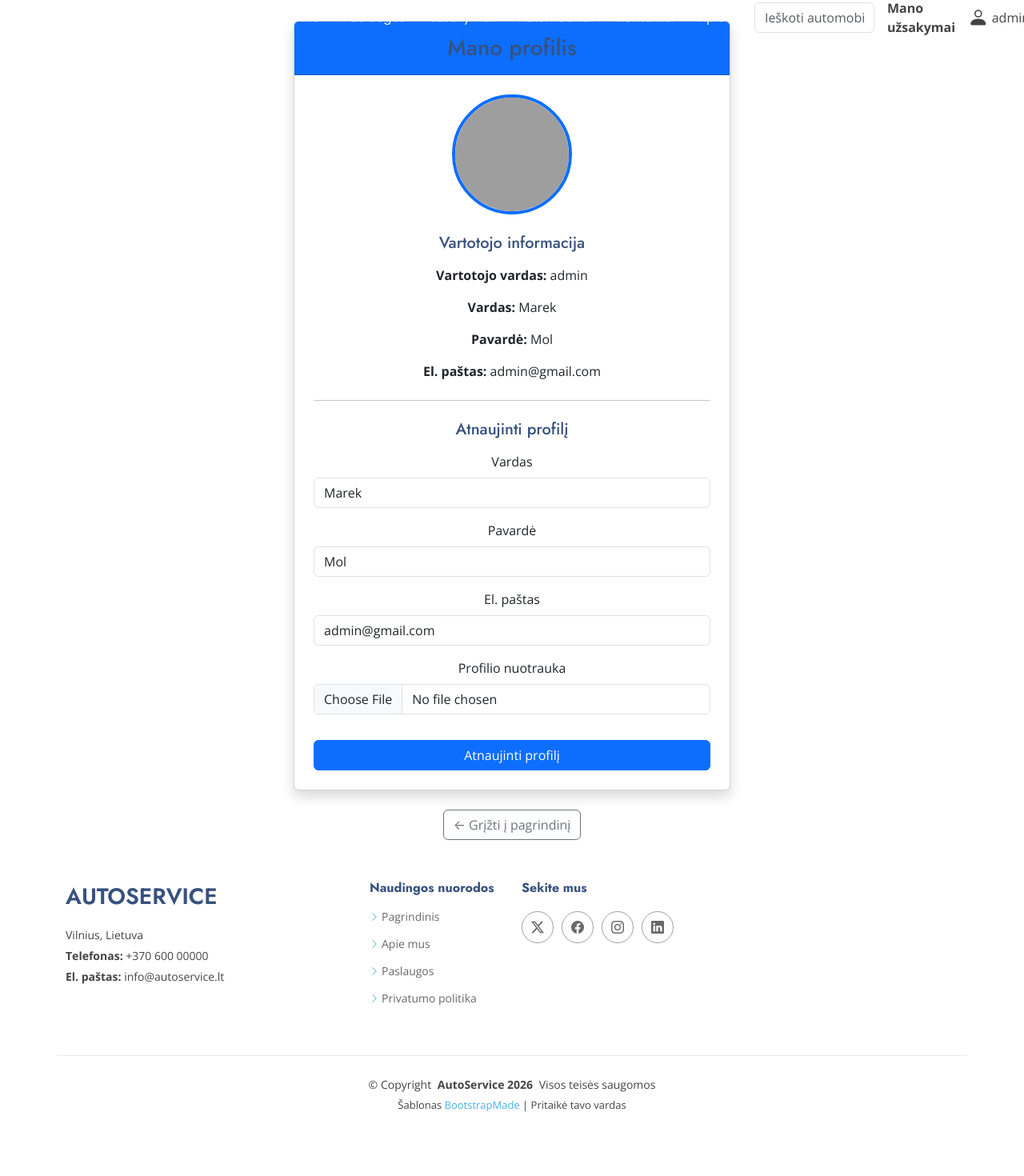
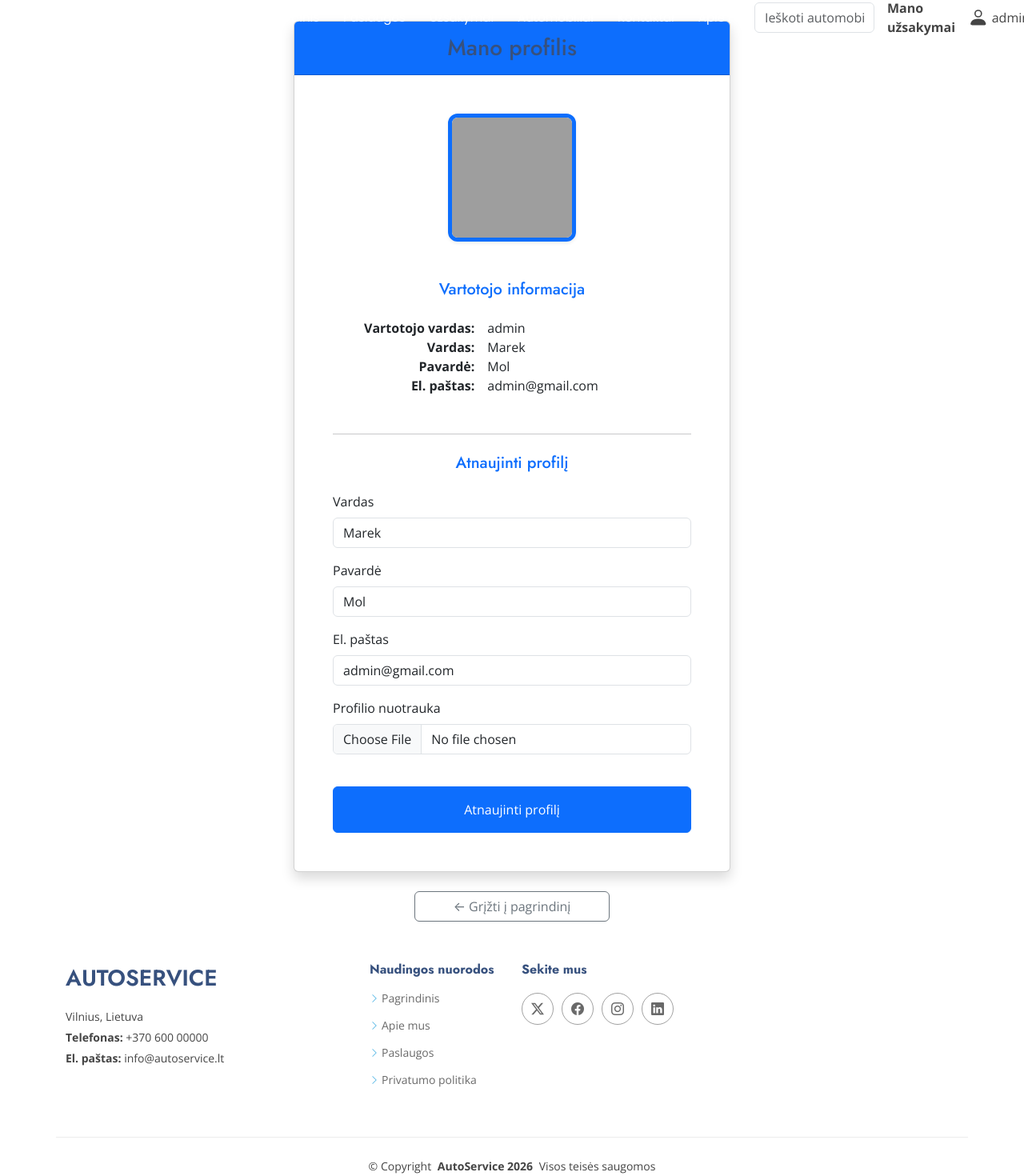
Before and after one commit to marelia-dev/django-autoservice-system, a Django app: page /order/profile/ in a window 1280 px wide. Shown: the part 22-1492 px from the top of the page at 80% size. Before the commit the page ends 1412 px from the top, so only its background shows below. Run offline with Django 5.2, Linux system fonts and the light colour scheme; a user stored in the database is signed in; some libraries are stand-ins or nearby versions; grey boxes are pictures that could not be loaded.

Commit message:
10: profilio puslapyje rodomo nuotrauka kvadratine profilije

```diff
--- a/mysite/autoservice/templates/autoservice/profile.html
+++ b/mysite/autoservice/templates/autoservice/profile.html
@@ -14,35 +14,51 @@
                     <h3 class="mb-0">Mano profilis</h3>
                 </div>
 
-                <div class="card-body p-4 text-center">
-                    <!-- Показ текущего фото -->
+                <div class="card-body p-5">
+
+                    <!-- Квадратное фото профиля -->
+                    <div class="text-center mb-5">
                         {% if user.photo %}
                             <img src="{{ user.photo.url }}"
                                  alt="Profilio nuotrauka"
-                             class="rounded-circle mb-4"
-                             style="width: 150px; height: 150px; object-fit: cover; border: 4px solid #0d6efd;">
+                                 class="shadow-sm"
+                                 style="width: 160px; height: 160px; object-fit: cover; border: 5px solid #0d6efd; border-radius: 12px;">
                         {% else %}
-                        <div class="mb-4">
-                            <i class="bi bi-person-circle" style="font-size: 120px; color: #ccc;"></i>
+                            <div style="width: 160px; height: 160px; margin: 0 auto; background-color: #f8f9fa;
+                                        border: 5px solid #0d6efd; border-radius: 12px; display: flex;
+                                        align-items: center; justify-content: center;">
+                                <i class="bi bi-person-circle" style="font-size: 90px; color: #ced4da;"></i>
                             </div>
                         {% endif %}
+                    </div>
 
-                    <!-- Информация -->
-                    <h5 class="mb-3">Vartotojo informacija</h5>
-                    <p><strong>Vartotojo vardas:</strong> {{ user.username }}</p>
-                    <p><strong>Vardas:</strong> {{ user.first_name|default:"—" }}</p>
-                    <p><strong>Pavardė:</strong> {{ user.last_name|default:"—" }}</p>
-                    <p><strong>El. paštas:</strong> {{ user.email|default:"—" }}</p>
+                    <!-- Информация о пользователе -->
+                    <h5 class="text-center text-primary mb-4">Vartotojo informacija</h5>
+
+                    <div class="row mb-5 gx-3">
+                        <div class="col-5 fw-bold text-end">Vartotojo vardas:</div>
+                        <div class="col-7">{{ user.username }}</div>
+
+                        <div class="col-5 fw-bold text-end">Vardas:</div>
+                        <div class="col-7">{{ user.first_name|default:"—" }}</div>
+
+                        <div class="col-5 fw-bold text-end">Pavardė:</div>
+                        <div class="col-7">{{ user.last_name|default:"—" }}</div>
+
+                        <div class="col-5 fw-bold text-end">El. paštas:</div>
+                        <div class="col-7">{{ user.email|default:"—" }}</div>
+                    </div>
 
                     <hr class="my-4">
 
-                    <!-- Форма обновления -->
-                    <h5 class="mb-3">Atnaujinti profilį</h5>
+                    <!-- Форма обновления профиля -->
+                    <h5 class="text-center text-primary mb-4">Atnaujinti profilį</h5>
+
                     <form method="post" enctype="multipart/form-data">
                         {% csrf_token %}
                         {{ form|crispy:"bootstrap5" }}
 
-                        <button type="submit" class="btn btn-primary w-100 mt-3">
+                        <button type="submit" class="btn btn-primary w-100 mt-4 py-3">
                             Atnaujinti profilį
                         </button>
                     </form>
@@ -50,10 +66,11 @@
             </div>
 
             <div class="text-center mt-4">
-                <a href="{% url 'index' %}" class="btn btn-outline-secondary">
+                <a href="{% url 'index' %}" class="btn btn-outline-secondary px-5">
                     ← Grįžti į pagrindinį
                 </a>
             </div>
+
         </div>
     </div>
 </div>
```
Also changed, not shown: mysite/autoservice/utils.py (added, +45 -0 lines), mysite/db.sqlite3. Lines whose indentation alone changed are shown as unchanged.
